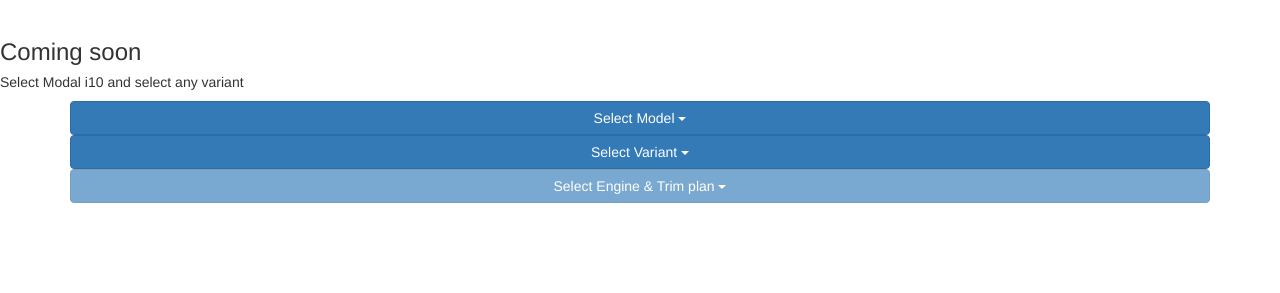
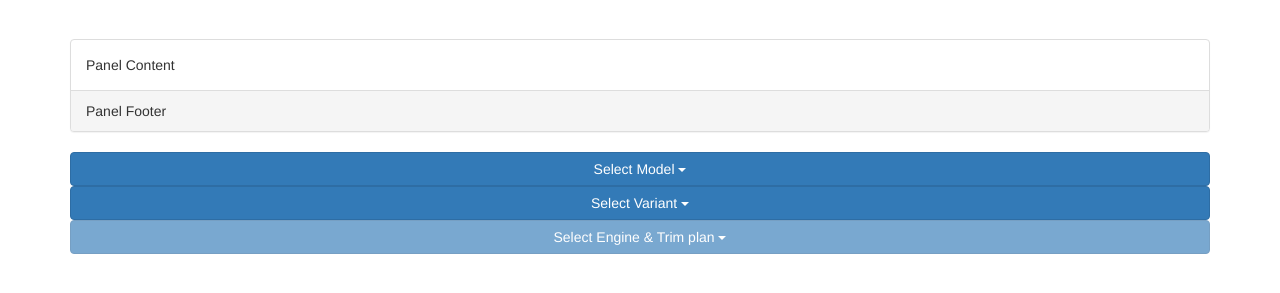
Before and after one commit to vishakhviswan/select-my-car, a plain HTML site: page index.html in a window 1280 px wide. Shown: the part 55-348 px from the top of the page. Drawn offline with nearby package versions, Linux system fonts and the light colour scheme.

Commit message:
Banner sec added

```diff
--- a/index.html
+++ b/index.html
@@ -1,5 +1,6 @@
 <!DOCTYPE html>
 <html lang="en">
+
 <head>
   <meta charset="UTF-8">
   <meta http-equiv="X-UA-Compatible" content="IE=edge">
@@ -15,8 +16,9 @@
 
 
 </head>
+
 <body>
-    <section>
+  <section class="navbarSection">
     <div class="navbar">
       <nav class="navbar navbar-inverse">
         <div class="container-fluid">
@@ -45,7 +47,15 @@
 
     </div>
   </section>
-    <div><h3>Coming soon </h3> <h5>Select Modal i10 and select any variant </h5></div>
+  <section class="bannerSec">
+    <div class="container">
+
+      <div class="panel panel-default">
+        <div class="panel-body">Panel Content</div>
+        <div class="panel-footer">Panel Footer</div>
+      </div>
+    </div>
+    </section>
   <section>
     <div class="container">
 
@@ -54,11 +64,13 @@
 
           <div class="btn-group">
             <div class="btn-group">
-                            <button value="lkh" id="modalActionButton" type="button" class="btn btn-primary dropdown-toggle" data-toggle="dropdown">
+              <button value="lkh" id="modalActionButton" type="button" class="btn btn-primary dropdown-toggle"
+                data-toggle="dropdown">
                 Select Model <span class="caret"></span></button>
               <ul id="modalActionButtonMenu" class="dropdown-menu" role="menu">
-                                    <li><a href="#" id="Grand i10 NIOS"  onclick="changeButtonText(this.innerText)">Grand i10 NIOS</a></li>
-                                    <li><a href="#" id="The Grand New i20" onclick="changeButtonText(this.innerText)">The Grand New i20</a></li>
+                <li><a href="#" id="Grand i10 NIOS" onclick="changeButtonText(this.innerText)">Grand i10 NIOS</a></li>
+                <li><a href="#" id="The Grand New i20" onclick="changeButtonText(this.innerText)">The Grand New i20</a>
+                </li>
                 <li><a href="#" id="Venue" onclick="changeButtonText(this.innerText)">Venue</a></li>
                 <li><a href="#" id="Verna" onclick="changeButtonText(this.innerText)">Verna</a></li>
                 <li><a href="#" id="Creta" onclick="changeButtonText(this.innerText)">Creta</a></li>
@@ -71,7 +83,8 @@
       <div class="buttonDiv">
         <div class="btn-group">
           <div class="btn-group">
-                        <button id="variantActionButton" type="button" class="btn btn-primary dropdown-toggle" data-toggle="dropdown">
+            <button id="variantActionButton" type="button" class="btn btn-primary dropdown-toggle"
+              data-toggle="dropdown">
               Select Variant <span class="caret"></span></button>
             <ul id="demo" class="dropdown-menu" role="menu">
 
@@ -83,7 +96,8 @@
       <div class="buttonDiv">
         <div class="btn-group">
           <div class="btn-group">
-                        <button disabled id="engineActionButton" type="button" class="btn btn-primary dropdown-toggle" data-toggle="dropdown">
+            <button disabled id="engineActionButton" type="button" class="btn btn-primary dropdown-toggle"
+              data-toggle="dropdown">
               Select Engine & Trim plan <span class="caret"></span></button>
             <ul id="demo" class="dropdown-menu" role="menu">
 
@@ -113,4 +127,5 @@
   <script src="assets/scripts.js"></script>
 
 </body>
+
 </html>
```
Lines whose indentation alone changed are shown as unchanged.
